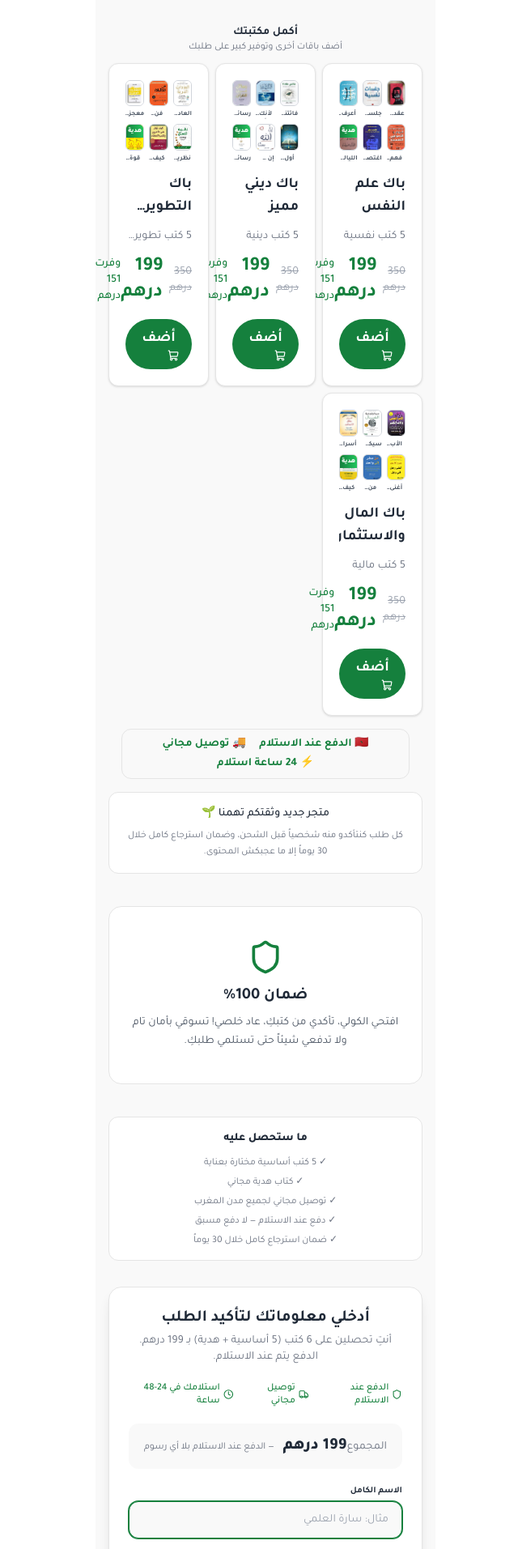
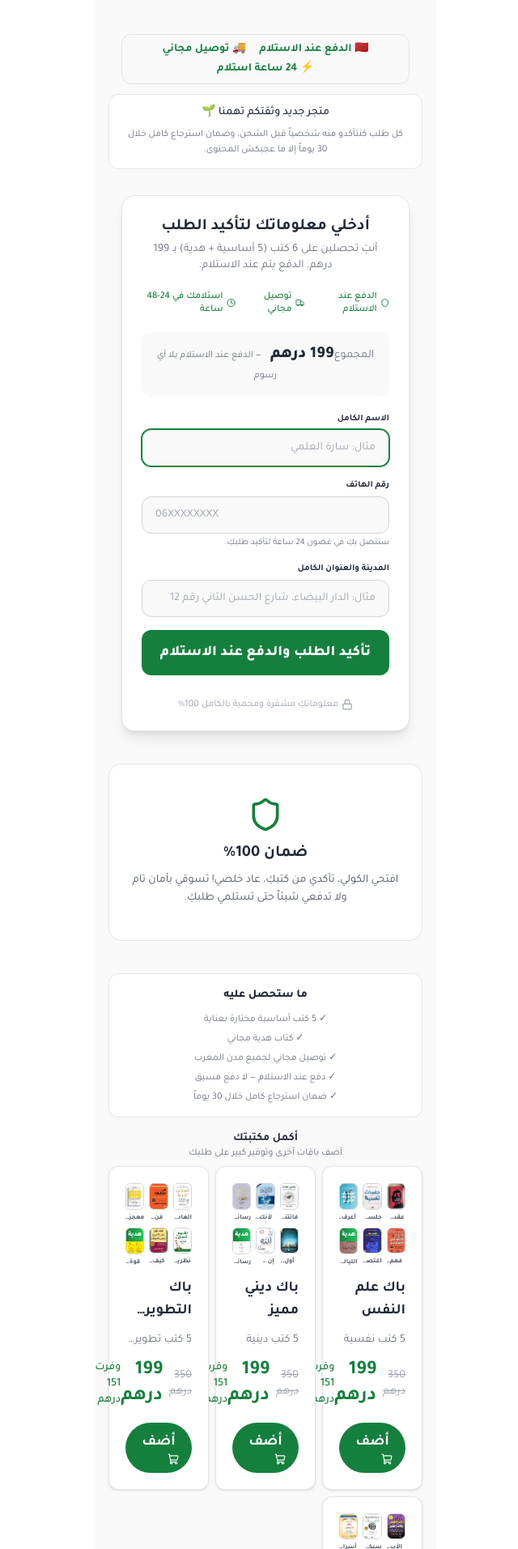
Before and after one commit to lhassan-oubihi-eng/dar-al-wiraqa-landing, a Next.js app: page /empowerment in a window 1280 px wide. Shown: the part 1027-2940 px from the top of the page at 81% size, without its empty margins (312-952 px from the left). Built offline with nearby package versions, Linux system fonts and the light colour scheme.

Commit message:
layout: restructure COD express checkout flow — form moved immediately below main product image/trust badges; secondary packs 'أكمل مكتبyka' pushed below form as afterthought; vertical hierarchy: 1) Hero Image 2) Price + Trust Badges 3) Checkout Form 4) Submit 5) Secondary Packs at bottom

```diff
--- a/src/components/PackLanding.tsx
+++ b/src/components/PackLanding.tsx
@@ -97,33 +97,13 @@ export function PackLanding({ pack }: PackLandingProps) {
           onCtaClick={scrollToForm}
         />
 
-        {/* ⭐ "أكمل مكتبتك" — cross-category bundle stacking */}
-        <div className="mx-4 mb-4">
-          <div className="text-center mb-3">
-            <h3 className="text-sm font-bold text-[#1F2937]">أكمل مكتبتك</h3>
-            <p className="text-xs text-[#6B7280]">
-              أضف باقات أخرى وتوفير كبير على طلبك
-            </p>
-          </div>
-          <div className="grid grid-cols-2 gap-2 md:grid-cols-3">
-            {complementaryPacks.map((p) => (
-              <BundleCard
-                key={p.slug}
-                pack={p}
-                ctaText="أضف"
-                onAdd={() => console.log("add", p.packName)}
-              />
-            ))}
-          </div>
-        </div>
-
         {/* COD / delivery trust ribbon */}
-        <div className="mx-4 mb-4">
+        <div className="mx-4 mb-3">
           <TrustRibbon />
         </div>
 
         {/* Honest trust block — no fake reviews or ratings */}
-        <div className="mx-4 my-3 rounded-xl border border-[#E5E5E5] px-4 py-4 bg-white text-center">
+        <div className="mx-4 my-2 rounded-xl border border-[#E5E5E5] px-4 py-3 bg-white text-center">
           <p className="text-sm font-medium text-[#1F2937] mb-2">
             متجر جديد وثقتكم تهمنا 🌱
           </p>
@@ -132,11 +112,16 @@ export function PackLanding({ pack }: PackLandingProps) {
           </p>
         </div>
 
+        {/* 3. CHECKOUT FORM — express COD, directly on page, immediately below price */}
+        <div className="mx-4 mb-3">
+          <CheckoutSection pack={pack} namePlaceholder={pack.namePlaceholder} />
+        </div>
+
         {/* 4. GOLDEN GUARANTEE (real policy) */}
         <GuaranteeSection guarantee={pack.guarantee} />
 
         {/* 5. Book details grid — genuine product information */}
-        <div className="mx-4 my-6 rounded-xl border border-[#E5E5E5] p-4 bg-white">
+        <div className="mx-4 my-4 rounded-xl border border-[#E5E5E5] p-4 bg-white">
           <h3 className="mb-3 text-center text-sm font-extrabold text-[#1F2937]">
             ما ستحصل عليه
           </h3>
@@ -159,13 +144,30 @@ export function PackLanding({ pack }: PackLandingProps) {
           </div>
         </div>
 
-        {/* 6. CHECKOUT FORM — express COD, directly on page */}
-        <div ref={formRef}>
-          <CheckoutSection pack={pack} namePlaceholder={pack.namePlaceholder} />
+        {/* ⭐ "أكمل مكتبتك" — cross-category bundle stacking (AFTER the form) */}
+        {/* This is now at the very bottom as a secondary offer, not a distraction */}
+        {complementaryPacks.length > 0 && (
+          <div className="mx-4 my-4">
+            <div className="text-center mb-2">
+              <h3 className="text-sm font-bold text-[#1F2937]">أكمل مكتبتك</h3>
+              <p className="text-xs text-[#6B7280]">
+                أضف باقات أخرى وتوفير كبير على طلبك
+              </p>
             </div>
-      </main>
+            <div className="grid grid-cols-2 gap-2 md:grid-cols-3">
+              {complementaryPacks.map((p) => (
+                <BundleCard
+                  key={p.slug}
+                  pack={p}
+                  ctaText="أضف"
+                  onAdd={() => console.log("add", p.packName)}
+                />
+              ))}
+            </div>
+          </div>
+        )}
 
-      {/* 7. Mobile Sticky Footer — always-visible CTA */}
+        {/* 6. Mobile Sticky Footer — always-visible CTA */}
         <MobileStickyFooter
           price={pack.price}
           feminine={pack.feminine}
@@ -176,6 +178,7 @@ export function PackLanding({ pack }: PackLandingProps) {
         <footer className="mt-6 border-t border-[#E5E5E5] py-4 text-center text-[11px] text-[#6B7280]">
           {pack.footer.copyright}
         </footer>
+      </main>
     </>
   );
 }
```
Lines whose indentation alone changed are shown as unchanged.
